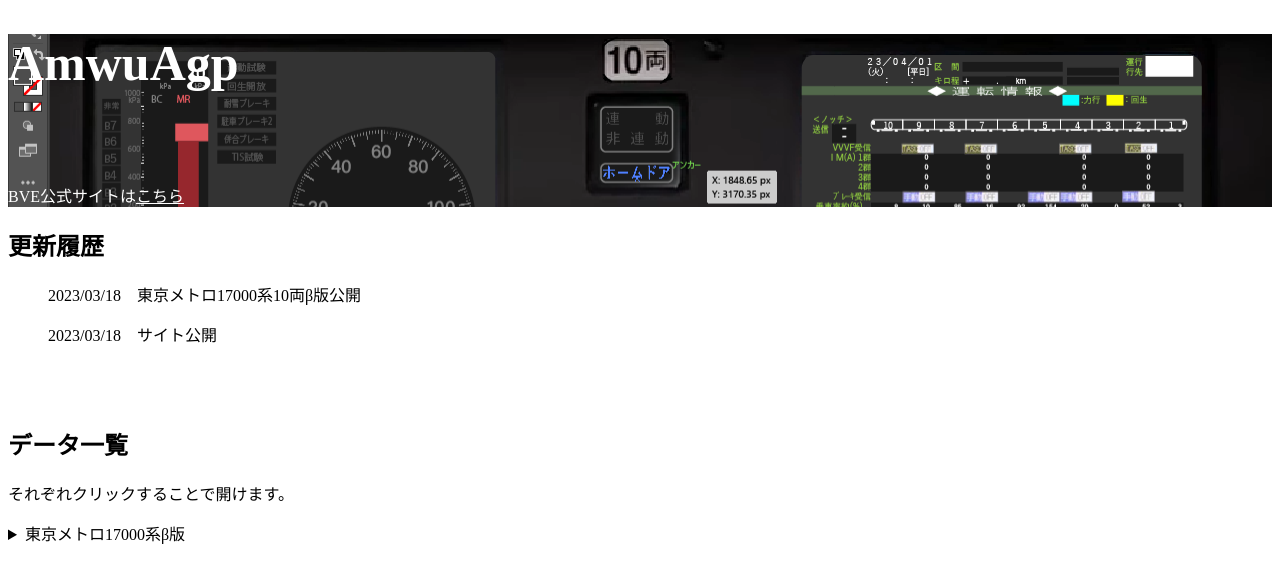
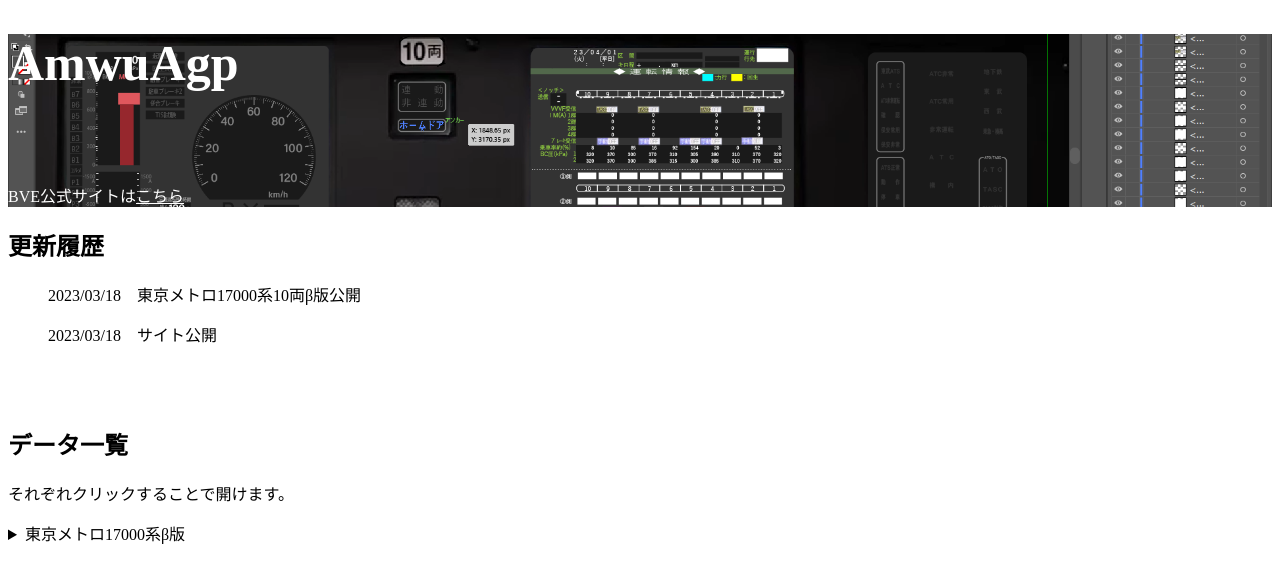
Before and after one commit to AmwuAgp/BVE, a plain HTML site: page index.html in a window 1280 px wide. Drawn offline with Linux system fonts and the light colour scheme; files whose address does not match are found by name.

Commit message:
Add files via upload

```diff
--- a/index.html
+++ b/index.html
@@ -8,7 +8,7 @@
 	<style type="text/css">
 		.black{color: black;}
 		.title{background-image: url(AmwuAgp.github.io/BVE/Title.png);
-				width: 100%;}
+				background-size: 100% auto;}
 		.white{color: white;}
 		.Big{font-size: 50px;
 				color: white;}
```
